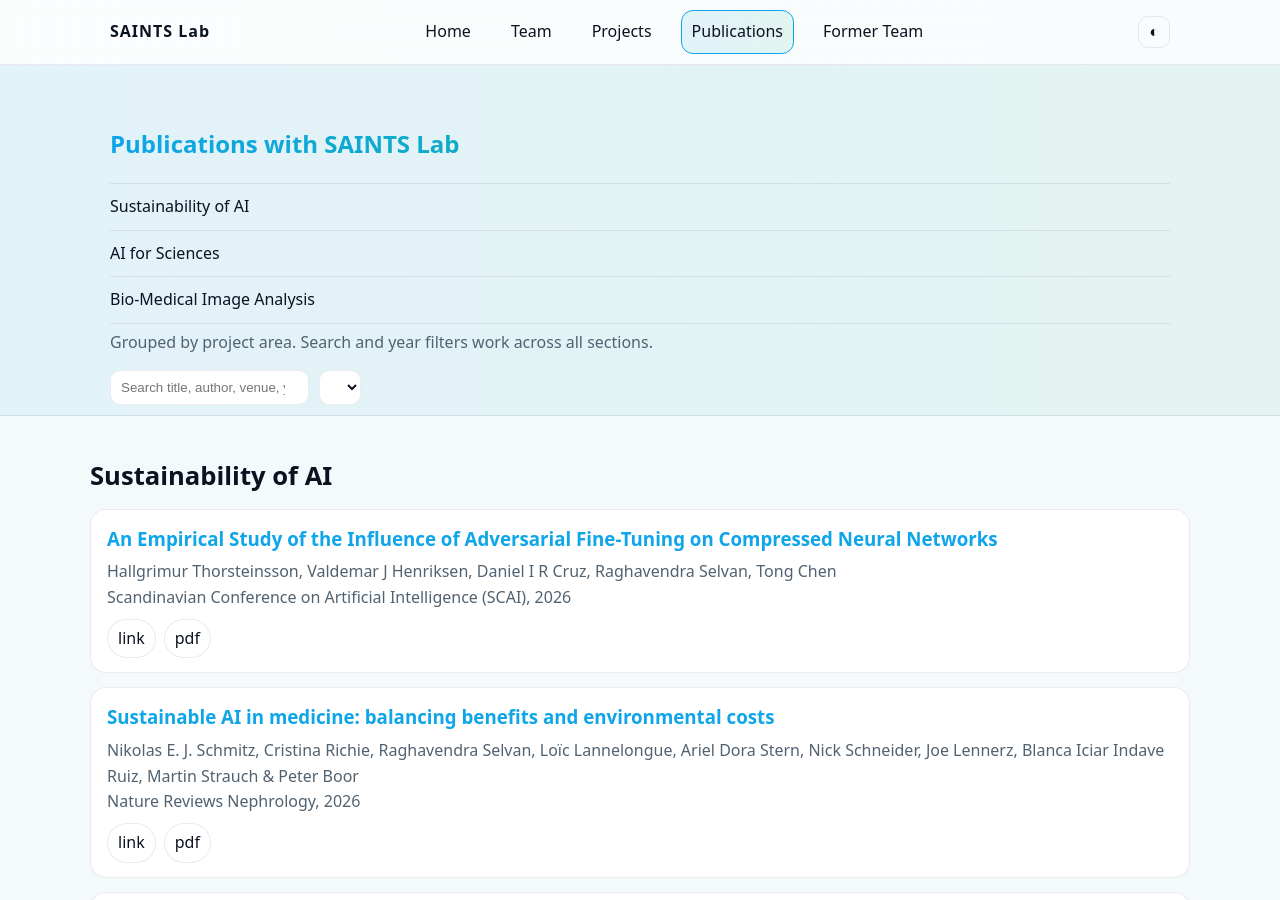
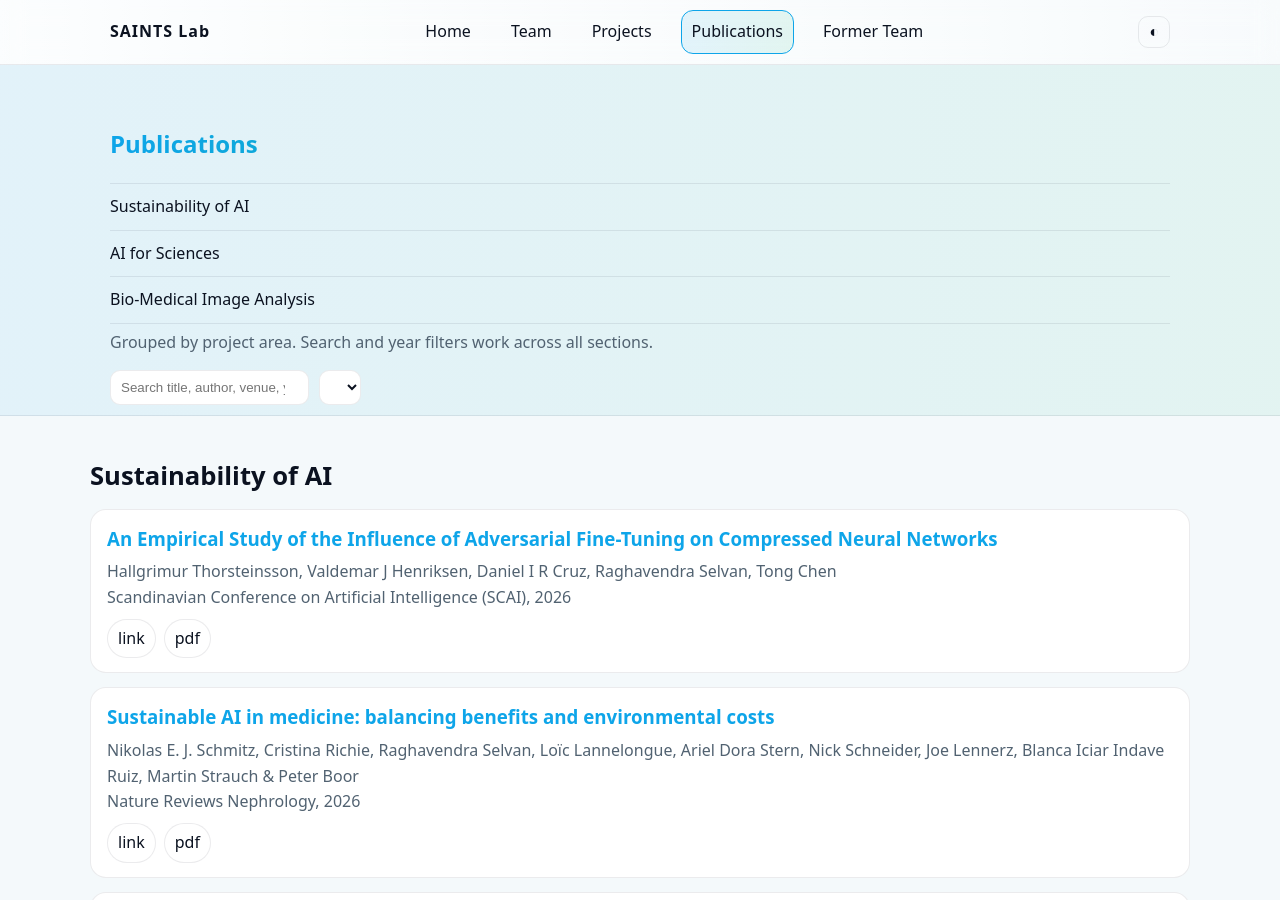
Before and after one commit to saintslab/saintslab.github.io, a Jekyll site: the page built from publications.html, in a window 1280 px wide and 900 px high. Built offline with Jekyll 4.4.1, drawn with Linux system fonts in a browser that asks for light colours.

Commit message:
Update pubs

```diff
--- a/_layouts/person.html
+++ b/_layouts/person.html
@@ -84,7 +84,7 @@ layout: default
   </div>
 
   {%- if seen == "" -%}
-    <p class="muted">No publications found for this profile. </p>
+    <p class="muted">No publications found for this profile in collaboration with SAINTS Lab. </p>
   {%- endif -%}
 </section>
 {% endunless %}
--- a/publications.html
+++ b/publications.html
@@ -6,7 +6,7 @@ permalink: /publications/
 
 <section class="page-hero">
   <div class="container">
-    <h1 class="gradient-text">Publications with SAINTS Lab</h1>
+    <h1 class="gradient-text">Publications</h1>
     <div class="toc">
       {% assign theme_meta = site.data.project_themes %}
       {% if theme_meta and theme_meta.order and theme_meta.order.size > 0 %}
```
